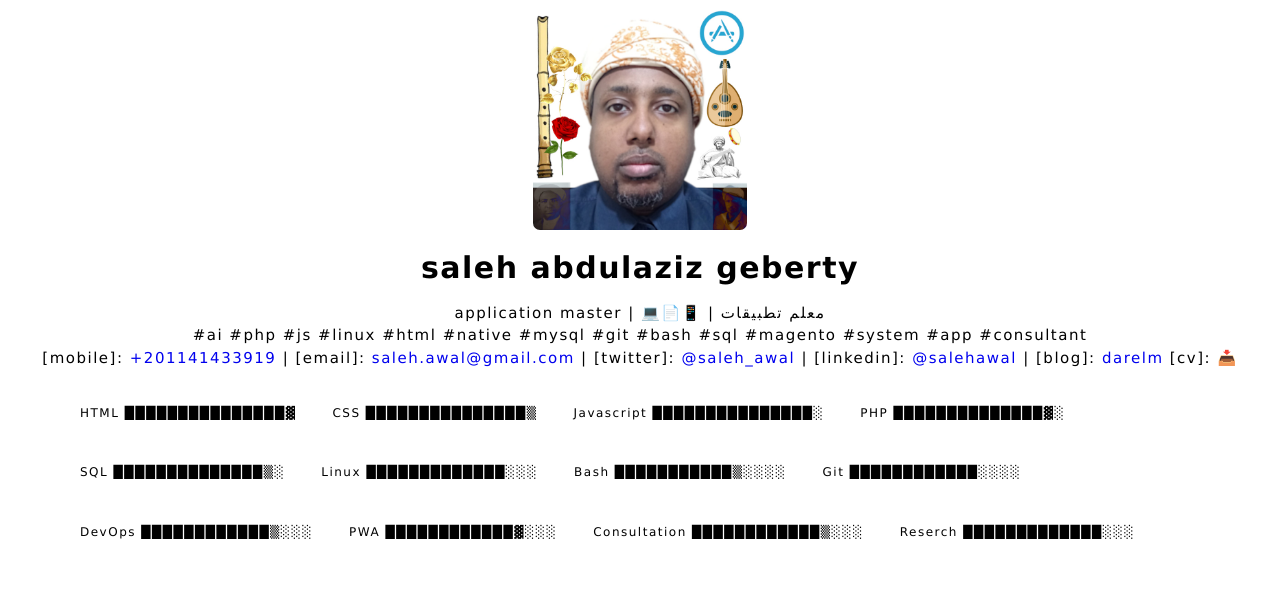
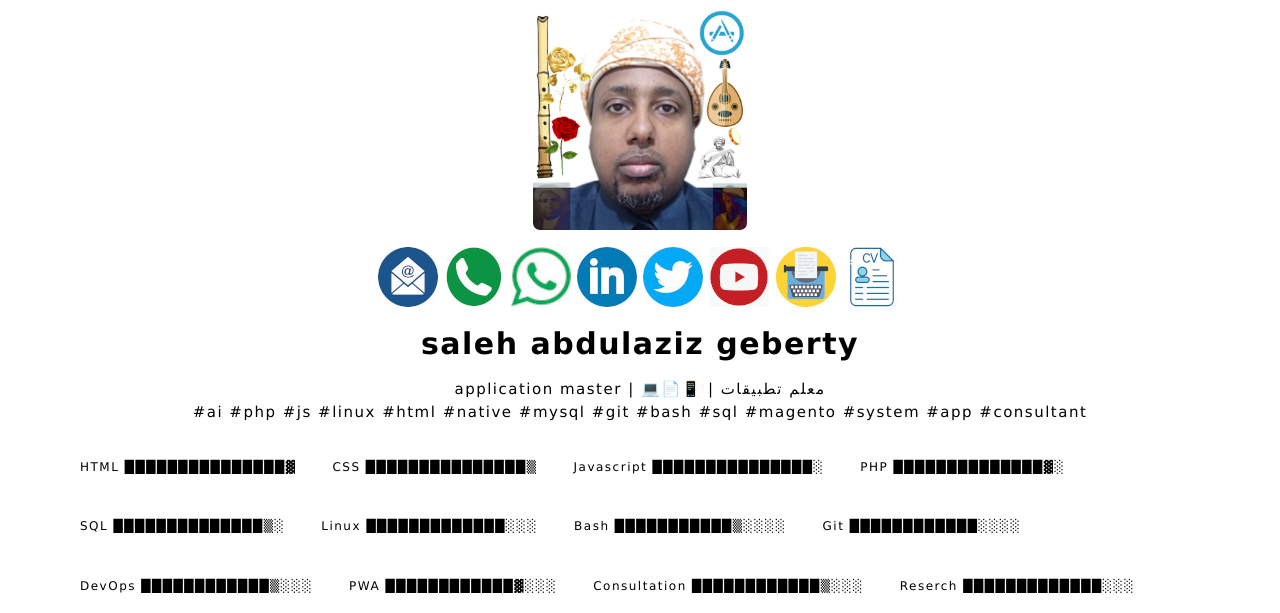
Before and after one commit to salehawal/salehawal.github.io, a PHP site: page / in a window 1280 px wide. Shown: the top 613 px of the page. Run offline with PHP 8.4, Linux system fonts and the light colour scheme.

Commit message:
added links icons

```diff
--- a/index.htm
+++ b/index.htm
@@ -22,8 +22,18 @@
           <img class="avatar" src="img/profile-geberty.jpg"><!-- <img class="avatar" src="img/drweb.jpg"><img class="avatar" src="img/profile-fez.jpg"> -->
         </div>
         <div class="hblock">
+          <div>
+              <div class="icon"><a href="mailto:saleh.awal@gmail.com"><img src="img/icons/email.jpg" title="email" /></a></div>
+              <div class="icon"><a href="tel:+201141433919"><img src="img/icons/mobile.jpg" title="mobile" /></a></div>
+              <div class="icon"><a href="https://api.whatsapp.com/send?phone=201141433919"><img src="img/icons/whatsapp.jpg" title="whatsapp" /></a></div>
+              <div class="icon"><a href="https://www.linkedin.com/in/salehawal/"><img src="img/icons/linkedin.jpg" title="linkedin" /></a></div>
+              <div class="icon"><a href="https://twitter.com/saleh_awal"><img src="img/icons/twitter.jpg" title="twitter" /></a></div>
+              <div class="icon"><a href="https://www.youtube.com/@salehgeberty"><img src="img/icons/youtube.jpg" title="youtube" /></a></div>
+              <div class="icon"><a href="http://blog.darelm.cc/"><img src="img/icons/blog.jpg" title="blog" /></a></div>
+              <div class="icon"><a href="https://docs.google.com/document/d/1pQNzwwhfHqT2yKSp1htv5GHQ0-EyC9HHDuPiGR268HQ/edit?usp=sharing"><img src="img/icons/cv.jpg" title="cv" /></a></div>
+          </div>
           <h1 style="margin-bottom: 0;">saleh abdulaziz geberty</h1><br>
-          <p style="margin-top: 0px;">application master | 💻📄📱 | معلم تطبيقات<br>#ai #php #js #linux #html #native #mysql #git #bash #sql #magento #system #app #consultant<br>[mobile]: <a href="tel:+201141433919">+201141433919</a> | [email]: <a href="mailto:saleh.awal@gmail.com" target="_blank">saleh.awal@gmail.com</a> | [twitter]: <a href="https://twitter.com/saleh_awal" target="_blank">@saleh_awal</a> | [linkedin]: <a href="https://www.linkedin.com/in/salehawal/">@salehawal</a> | [blog]: <a href="http://blog.darelm.cc" target="_blank">darelm</a> [cv]: <a href="https://docs.google.com/document/d/1pQNzwwhfHqT2yKSp1htv5GHQ0-EyC9HHDuPiGR268HQ/edit?usp=sharing" target="_blank">📥</a></p>
+          <p style="margin-top: 0px;">application master | 💻📄📱 | معلم تطبيقات<br>#ai #php #js #linux #html #native #mysql #git #bash #sql #magento #system #app #consultant<br></p>
         </div>
     </div>
     <div class="contentWrapper">
--- a/main.css
+++ b/main.css
@@ -164,3 +164,7 @@ h6{
 	margin: auto;
 /*	width: 64%;*/
 }
+
+.icon{
+	display: inline-block;
+}
```
Also changed, not shown: img/icons/blog.jpg (added), img/icons/cv.jpg (added), img/icons/email.jpg (added), img/icons/linkedin.jpg (added), img/icons/mobile.jpg (added), img/icons/twitter.jpg (added), img/icons/whatsapp.jpg (added), img/icons/youtube.jpg (added).
